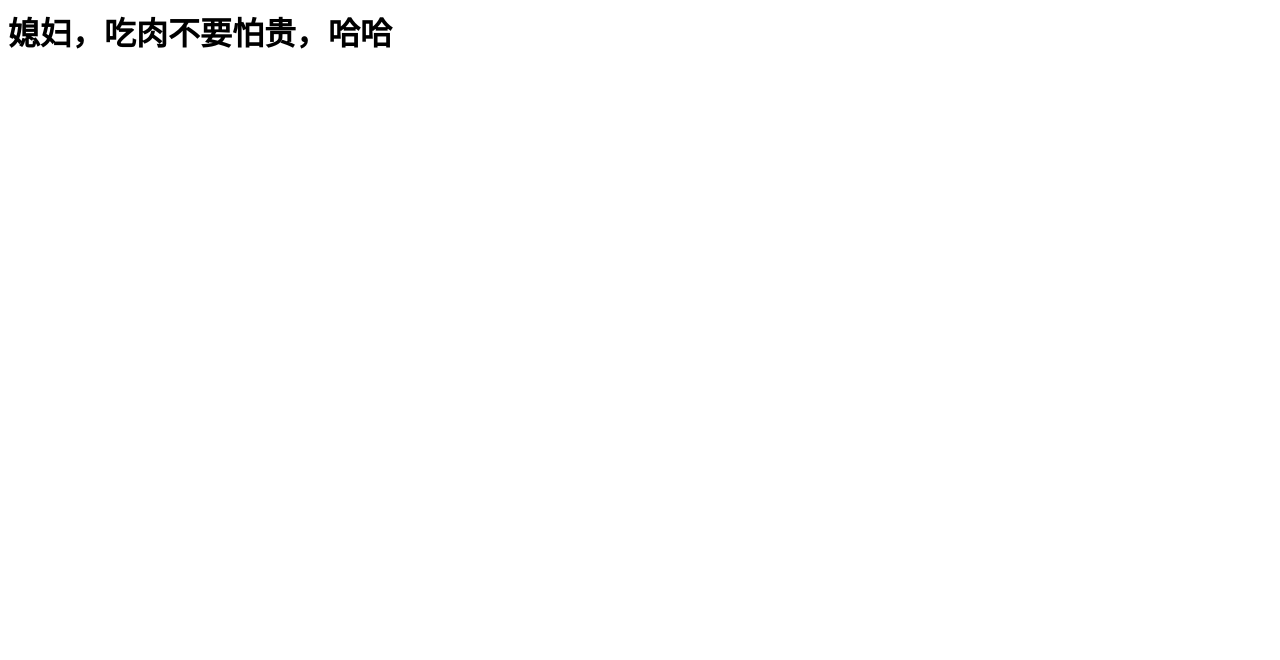
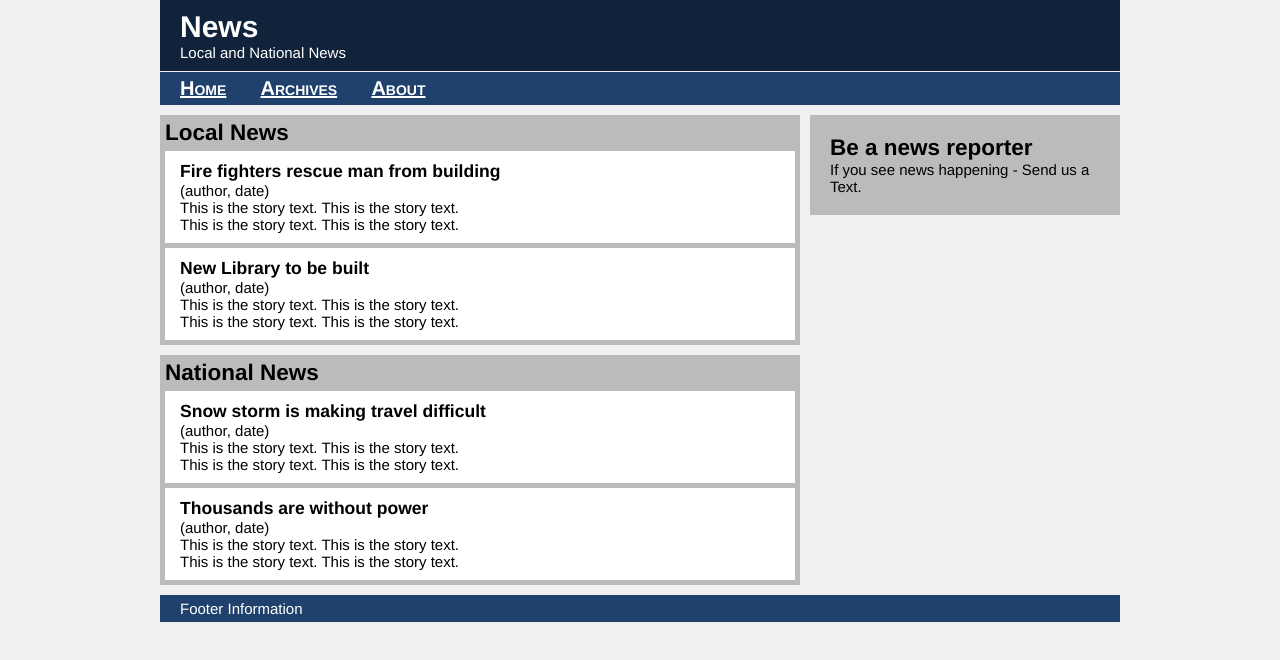
Before and after one commit to xwfh2000/xwfh2000.github.io, a plain HTML site: page index.html in a window 1280 px wide. Drawn offline with Linux system fonts and the light colour scheme.

Commit message:
初始网页

```diff
--- a/index.html
+++ b/index.html
@@ -1 +1,87 @@
-<h1 class="editor-note">媳妇，吃肉不要怕贵，哈哈</h1>
+<!DOCTYPE html>
+<html lang="en">
+  <head>
+    <meta charset="UTF-8">
+    <title>News</title>
+    <link rel="stylesheet" type="text/css" href="style.css">
+    <!--[if lt IE 9]>
+    <script>
+      document.createElement("article");
+      document.createElement("aside");
+      document.createElement("footer");
+      document.createElement("header");
+      document.createElement("main");
+      document.createElement("nav");
+      document.createElement("section");
+    </script>
+    <![endif]-->
+  </head>
+  <body>
+    <header class="banner">
+      <h1>News</h1>
+      <p>Local and National News</p>
+    </header>
+
+    <nav>
+      <ul>
+        <li><a href="index.html">Home</a></li>
+        <li><a href="archive.html">Archives</a></li>
+        <li><a href="about.html">About</a></li>
+      </ul>
+    </nav>
+
+    <main>
+      <section>
+        <h2>Local News</h2>
+        <article>
+          <header>
+            <h3>Fire fighters rescue man from building</h3>
+            <p>(author, date)</p>
+          </header>
+          <p>This is the story text. This is the story text.</p>
+          <p>This is the story text. This is the story text.</p>
+        </article>
+
+        <article>
+          <header>
+            <h3>New Library to be built</h3>
+            <p>(author, date)</p>
+          </header>
+          <p>This is the story text. This is the story text.</p>
+          <p>This is the story text. This is the story text.</p>
+        </article>
+      </section>
+
+      <section>
+        <h2>National News</h2>
+        <article>
+          <header>
+            <h3>Snow storm is making travel difficult</h3>
+            <p>(author, date)</p>
+          </header>
+          <p>This is the story text. This is the story text.</p>
+          <p>This is the story text. This is the story text.</p>
+        </article>
+
+        <article>
+          <header>
+            <h3>Thousands are without power</h3>
+            <p>(author, date)</p>
+          </header>
+          <p>This is the story text. This is the story text.</p>
+          <p>This is the story text. This is the story text.</p>
+        </article>
+      </section>
+    </main>
+
+    <aside>
+      <h2>Be a news reporter</h2>
+      <p>If you see news happening - Send us a Text.</p>
+    </aside>
+
+    <footer>
+      <p>Footer Information</p>
+    </footer>
+
+  </body>
+</html>
--- /dev/null
+++ b/style.css
@@ -0,0 +1,78 @@
+@charset "UTF-8";
+
+article, aside, footer, header, main, nav, section {
+    display: block;
+}
+
+html, body, h1, h2, h3, ul, li, a, p,
+article, aside, footer, header, main, nav, section {
+    padding: 0;
+    margin: 0;
+}
+
+.banner {
+    background-color: #11233b;
+    color: white;
+    padding: 10px 20px;
+}
+
+body {
+    width: 960px;
+    margin-left: auto;
+    margin-right: auto;
+    background-color: #f0f0f0;
+    font-family: Helvetica, Arial, sans-serif;
+    font-size: 15px;
+}
+
+nav {
+    background-color: #20416c;
+    padding: 5px;
+    margin-top: 1px;
+}
+
+li a {
+    color: white;
+}
+
+li {
+    display: inline;
+    margin-left: 15px;
+    margin-right: 15px;
+    font-size: 20px;
+    font-variant: small-caps;
+    font-weight: bold;
+}
+
+section {
+    background-color: #bbbbbb;
+    margin-top: 10px;
+    padding: 5px;
+}
+
+article {
+    background-color: white;
+    margin-top: 5px;
+    padding: 10px 15px;
+}
+
+main {
+    width: 640px;
+    float: left;
+    margin-bottom: 10px;
+}
+
+aside {
+    background-color: #bbbbbb;
+    width: 270px;
+    float: right;
+    padding: 20px;
+    margin-top: 10px;
+}
+
+footer {
+    clear: both;
+    background-color: #20416c;
+    color: white;
+    padding: 5px 20px;
+}
```
